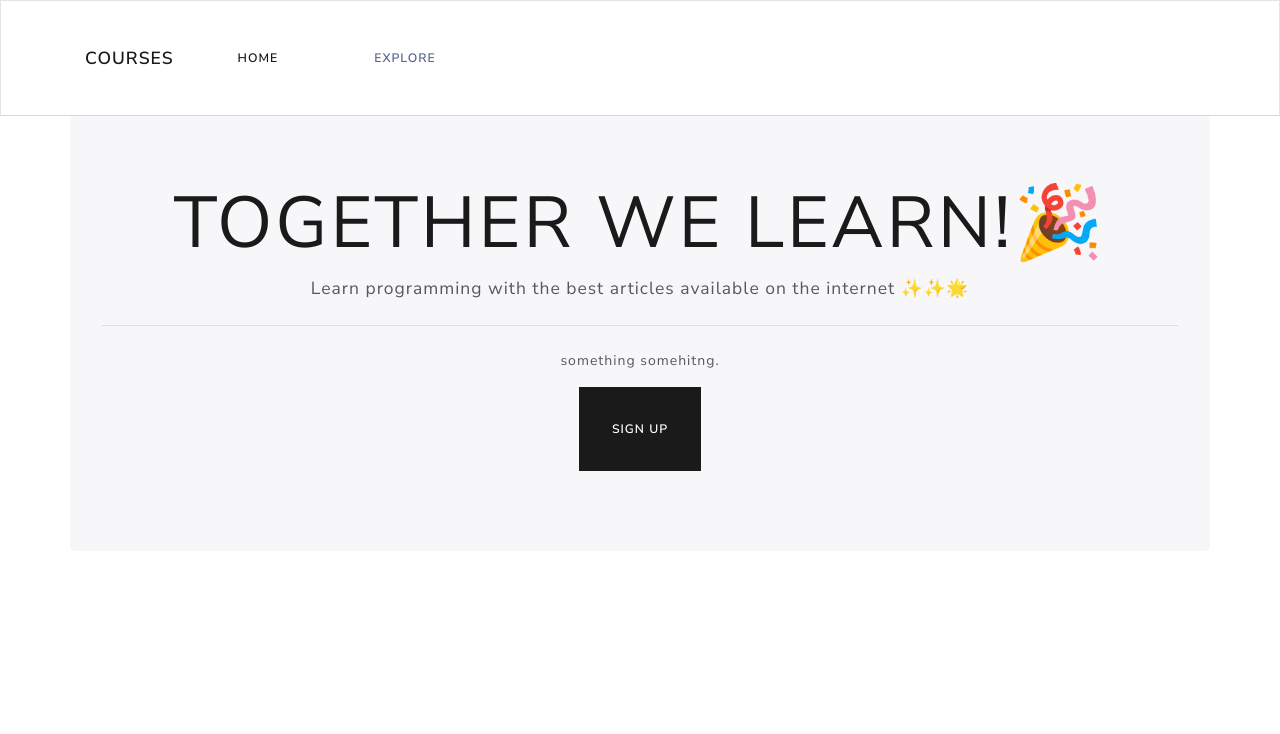
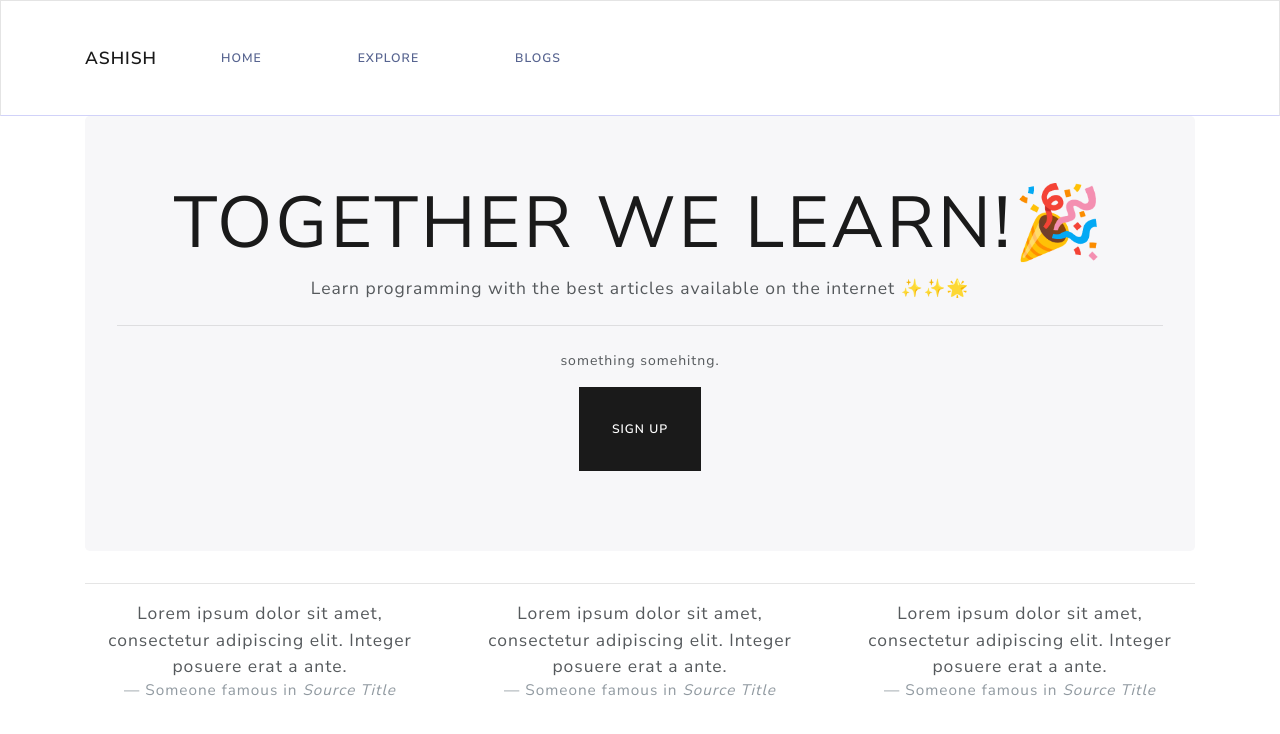
Before and after one commit to ashishkumar3/courses, an Angular app: page /home in a window 1280 px wide. Shown: the top 734 px of the page. Built offline with nearby package versions, Linux system fonts and the light colour scheme.

Commit message:
note validation

```diff
--- a/src/app/app.module.ts
+++ b/src/app/app.module.ts
@@ -39,6 +39,7 @@ const routes: Routes = [
     canActivate: [IsLoggedInGuard]
   },
   { path: 'explore', component: ExploreComponent },
+  { path: 'blogs', component: BlogsComponent },
   { path: 'logout', component: LogoutComponent },
   { path: '', redirectTo: '/home', pathMatch: 'full' },
   { path: '**', component: PageNotFoundComponent }
--- a/src/app/blogs/blogs.component.ts
+++ b/src/app/blogs/blogs.component.ts
@@ -7,6 +7,21 @@ import { Component, OnInit } from '@angular/core';
 })
 export class BlogsComponent implements OnInit {
 
+  blogs: { title: string; description: string; }[] = [
+    {
+      title: 'Learn Anglar the easy way',
+      description: 'Lorem ipsum dolor sit amet consectetur adipisicing elit. Vitae, animi qui natus asperiores necessitatibus nobis laboriosam aspernatur iure sed eligendi ullam porro ipsam saepe similique laborum. Nam laborum vel illum.'
+    },
+    {
+      title: 'Firebase is easy',
+      description: 'Lorem ipsum dolor sit amet consectetur adipisicing elit. Vitae, animi qui natus asperiores necessitatibus nobis laboriosam aspernatur iure sed eligendi ullam porro ipsam saepe similique laborum. Nam laborum vel illum.'
+    },
+    {
+      title: 'Better learn deno now!',
+      description: 'Lorem ipsum dolor sit amet consectetur adipisicing elit. Vitae, animi qui natus asperiores necessitatibus nobis laboriosam aspernatur iure sed eligendi ullam porro ipsam saepe similique laborum. Nam laborum vel illum.'
+    }
+  ];
+
   constructor() { }
 
   ngOnInit(): void {
--- a/src/app/dashboard/dashboard.component.ts
+++ b/src/app/dashboard/dashboard.component.ts
@@ -17,7 +17,7 @@ export class DashboardComponent implements OnInit {
   constructor(private router: Router) {
     // console.log(this.router.url);
     this.breadcrumbs = this.router.url.split('/');
-    console.log(this.breadcrumbs);
+    // console.log(this.breadcrumbs);
   }
 
   ngOnInit(): void {
@@ -27,7 +27,7 @@ export class DashboardComponent implements OnInit {
         authorization: `Bearer ${localStorage.token}`
       }
     }).then(res => res.json()).then(result => {
-      console.log("RESULT", result);
+      // console.log("RESULT", result);
       if (result.user) {
         this.user = result.user;
       } else {
--- a/src/app/dashboard/notes/notes.component.html
+++ b/src/app/dashboard/notes/notes.component.html
@@ -1,6 +1,10 @@
 <div class="alert alert-dismissible alert-danger" *ngIf="errorMessage">
     <button type="button" class="close" data-dismiss="alert">&times;</button>
     <strong>Oh snap!</strong> {{ errorMessage }}
+</div>
+<div class="alert alert-dismissible alert-success" *ngIf="successMessage">
+    <button type="button" class="close" data-dismiss="alert">&times;</button>
+    <strong>Well done!</strong> You successfully added a note!
 </div>
 <div class="row">
     <form (ngSubmit)="onSubmit(form)" #form="ngForm" class="col-md-6">
--- a/src/app/dashboard/notes/notes.component.ts
+++ b/src/app/dashboard/notes/notes.component.ts
@@ -1,5 +1,6 @@
 import { Component, OnInit } from '@angular/core';
 import { NgForm } from '@angular/forms';
+import * as Joi from '@hapi/joi';
 
 @Component({
   selector: 'app-notes',
@@ -10,18 +11,34 @@ export class NotesComponent implements OnInit {
 
   title: string = '';
   description: string = '';
+  successMessage: boolean;
+  errorMessage: string;
 
-  errorMessage: string;
+  schema: Joi.Schema = Joi.object({
+    title: Joi.string().trim().max(25),
+    description: Joi.string().trim().max(500)
+  });
 
   constructor() { }
 
   ngOnInit(): void {
   }
 
+  isNoteValid(note) {
+    this.errorMessage = null;
+    const result = this.schema.validate(note);
+    if (!result.error) {
+      return true;
+    } else if (result.error.details) {
+      this.errorMessage = result.error.details[0].message;
+    }
+  }
+
   onSubmit(form: NgForm) {
     if (form.value) {
       // post the note
-      if (form.value.title.length < 1 || form.value.description.length < 1) {
+
+      if (!this.isNoteValid(form.value)) {
         this.errorMessage = "Write something atleast!";
         return;
       }
@@ -42,7 +59,9 @@ export class NotesComponent implements OnInit {
         });
 
       }).then(result => {
-        console.log(result, "I GOT THIS!");
+        if (result.success) {
+          this.successMessage = true;
+        }
       }).catch(err => this.errorMessage = err.errorMessage);
     }
   }
--- a/src/app/explore/explore.component.html
+++ b/src/app/explore/explore.component.html
@@ -1 +1,3 @@
-<p>explore works!</p>
+<div class="container">
+    explore
+</div>
--- a/src/app/home/home.component.html
+++ b/src/app/home/home.component.html
@@ -11,7 +11,8 @@
     </div> -->
 <!-- </main> -->
 
-<div class="jumbotron text-center container">
+<div class="container">
+    <div class="jumbotron text-center">
         <h1 class="display-3">Together we learn!🎉</h1>
         <p class="lead">Learn programming with the best articles available on the internet ✨✨🌟</p>
         <hr class="my-4">
@@ -20,6 +21,22 @@
             <a class="btn btn-primary btn-lg" [routerLink]="isLoggedIn ? ['/explore'] : ['/signup']"
                 role="button">{{ isLoggedIn ? 'Explore' : 'Sign Up' }}</a>
         </p>
+    </div>
+    <hr>
+    <div class="row">
+        <blockquote class="blockquote text-center col-md-4">
+            <p class="mb-0">Lorem ipsum dolor sit amet, consectetur adipiscing elit. Integer posuere erat a ante.</p>
+            <footer class="blockquote-footer">Someone famous in <cite title="Source Title">Source Title</cite></footer>
+        </blockquote>
+        <blockquote class="blockquote text-center col-md-4">
+            <p class="mb-0">Lorem ipsum dolor sit amet, consectetur adipiscing elit. Integer posuere erat a ante.</p>
+            <footer class="blockquote-footer">Someone famous in <cite title="Source Title">Source Title</cite></footer>
+        </blockquote>
+        <blockquote class="blockquote text-center col-md-4">
+            <p class="mb-0">Lorem ipsum dolor sit amet, consectetur adipiscing elit. Integer posuere erat a ante.</p>
+            <footer class="blockquote-footer">Someone famous in <cite title="Source Title">Source Title</cite></footer>
+        </blockquote>
+    </div>
 </div>
 
 <div class="modal">
--- a/src/app/navbar/navbar.component.html
+++ b/src/app/navbar/navbar.component.html
@@ -23,7 +23,7 @@
 
 <nav class="navbar navbar-expand-lg navbar-light bg-light px-0">
     <div class="container">
-        <a class="navbar-brand" routerLink="/">Courses</a>
+        <a class="navbar-brand" routerLink="/">Ashish</a>
         <button class="navbar-toggler" type="button" data-toggle="collapse" data-target="#navbarColor02"
             aria-controls="navbarColor02" aria-expanded="false" aria-label="Toggle navigation">
             <span class="navbar-toggler-icon"></span>
@@ -31,11 +31,14 @@
 
         <div class="collapse navbar-collapse" id="navbarColor02">
             <ul class="navbar-nav mr-auto">
-                <li class="nav-item active">
-                    <a class="nav-link" routerLink="/home">Home <span class="sr-only">(current)</span></a>
+                <li class="nav-item">
+                    <a class="nav-link" routerLink="/home">Home</a>
                 </li>
                 <li class="nav-item">
                     <a class="nav-link" routerLink="/explore">Explore</a>
+                </li>
+                <li class="nav-item">
+                    <a class="nav-link" routerLink="/blogs">Blogs</a>
                 </li>
                 <!-- <li class="nav-item">
                     <a class="nav-link" *ngIf="isLoggedIn" routerLink="/dashboard">Dashboard</a>
```
Also changed, not shown: src/app/blogs/blogs.component.html (+16 -1 lines). Lines whose indentation alone changed are shown as unchanged.
